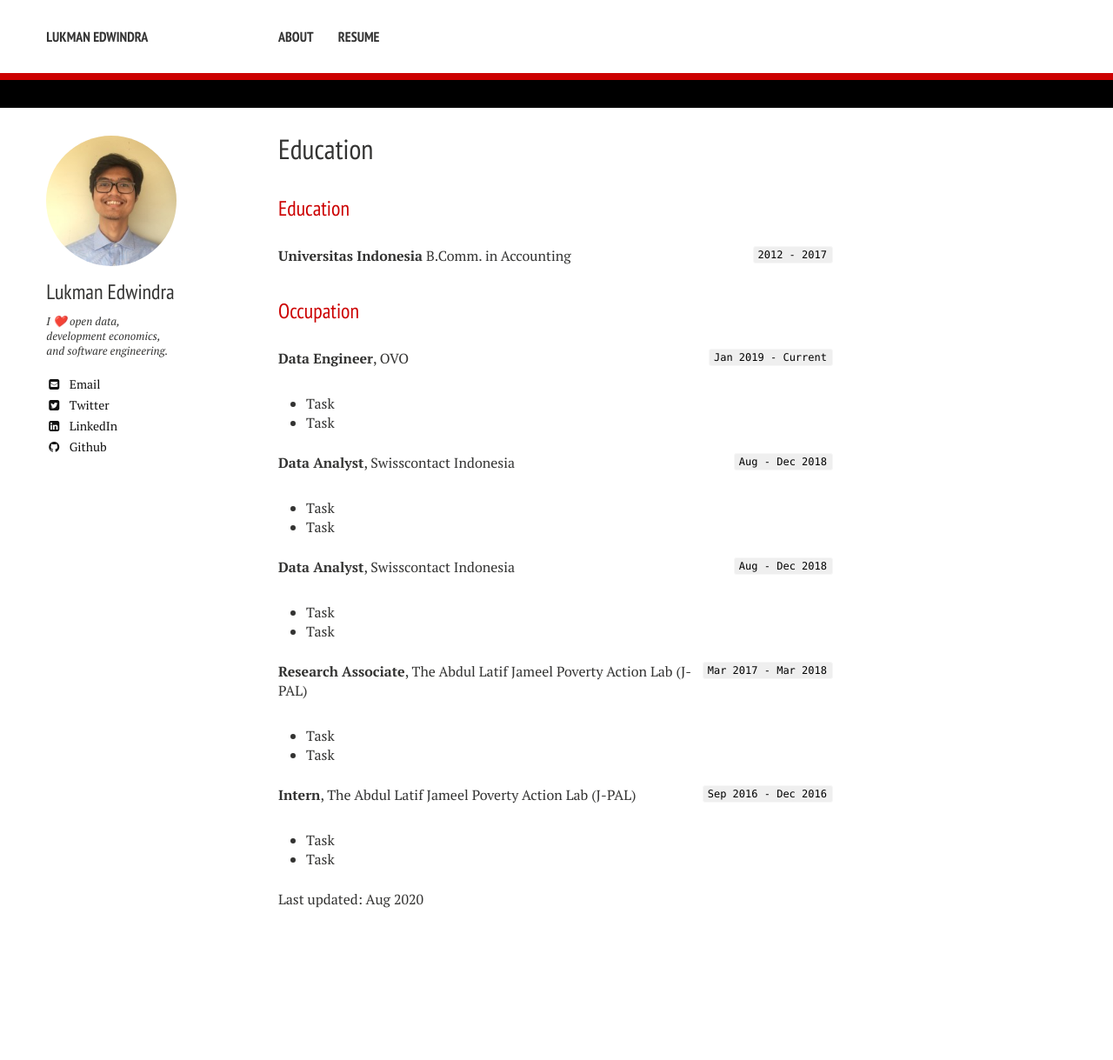
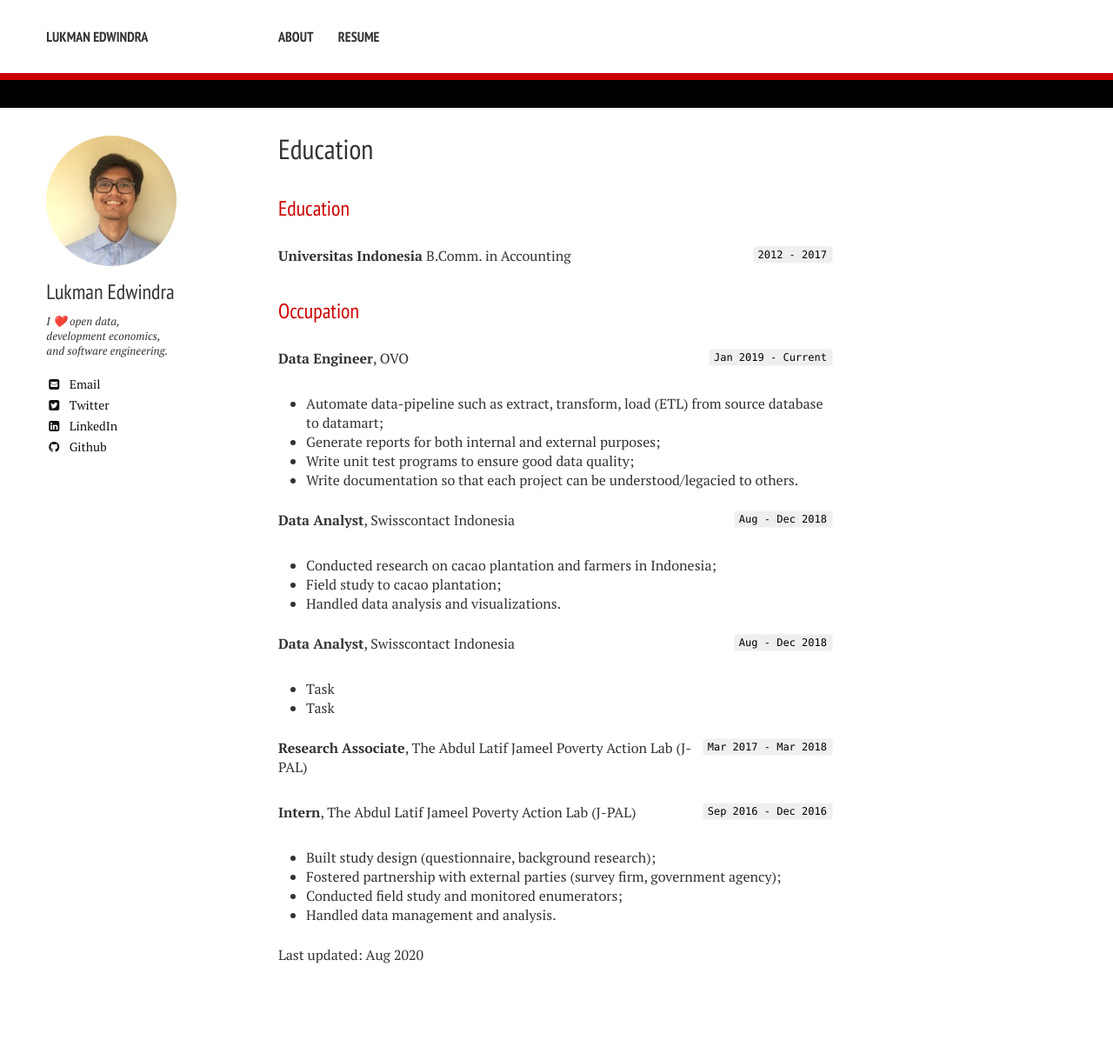
Before and after one commit to ledwindra/ledwindra.github.io, a Jekyll site: the page built from resume.md, in a window 1280 px wide. Shown: the whole page at 87% size. Built offline with Jekyll 4.4.1, drawn with Linux system fonts in a browser that asks for light colours; nearby versions of some CDN libraries; our own code applies the rules of GitHub Pages for plain Markdown files; before the commit the page ends 1155 px from its top, so only the background shows below that.

Commit message:
modified stuffs

```diff
--- a/resume.md
+++ b/resume.md
@@ -13,14 +13,17 @@ B.Comm. in Accounting
 `Jan 2019 - Current`
 __Data Engineer__, OVO
 
-- Task
-- Task
+- Automate data-pipeline such as extract, transform, load (ETL) from source database to datamart;
+- Generate reports for both internal and external purposes;
+- Write unit test programs to ensure good data quality;
+- Write documentation so that each project can be understood/legacied to others.
 
 `Aug - Dec 2018`
 __Data Analyst__, Swisscontact Indonesia
 
-- Task
-- Task
+- Conducted research on cacao plantation and farmers in Indonesia;
+- Field study to cacao plantation;
+- Handled data analysis and visualizations.
 
 `Aug - Dec 2018`
 __Data Analyst__, Swisscontact Indonesia
@@ -31,13 +34,12 @@ __Data Analyst__, Swisscontact Indonesia
 `Mar 2017 - Mar 2018`
 __Research Associate__, The Abdul Latif Jameel Poverty Action Lab (J-PAL)
 
-- Task
-- Task
-
 `Sep 2016 - Dec 2016`
 __Intern__, The Abdul Latif Jameel Poverty Action Lab (J-PAL)
 
-- Task
-- Task
+- Built study design (questionnaire, background research);
+- Fostered partnership with external parties (survey firm, government agency);
+- Conducted field study and monitored enumerators;
+- Handled data management and analysis.
 
 Last updated: Aug 2020
```
Also changed, not shown: index.md (+2 -2 lines).
